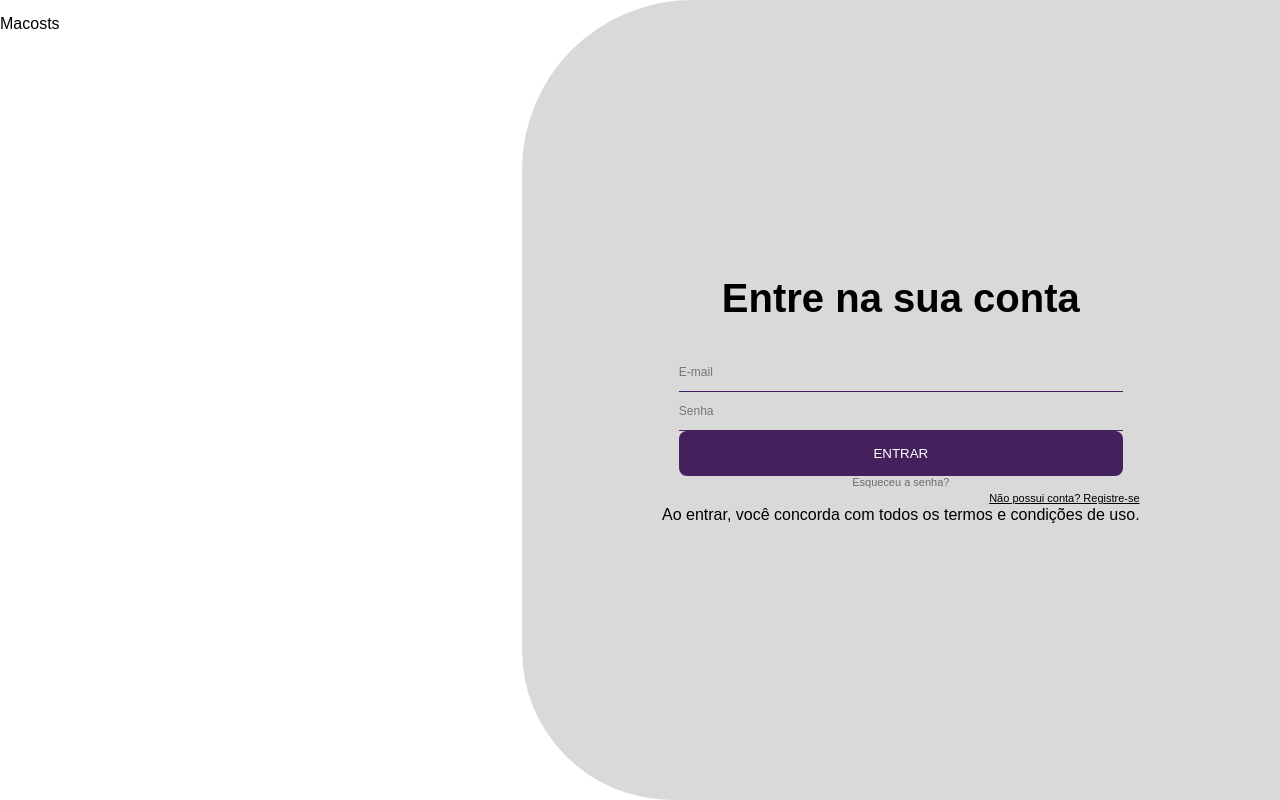
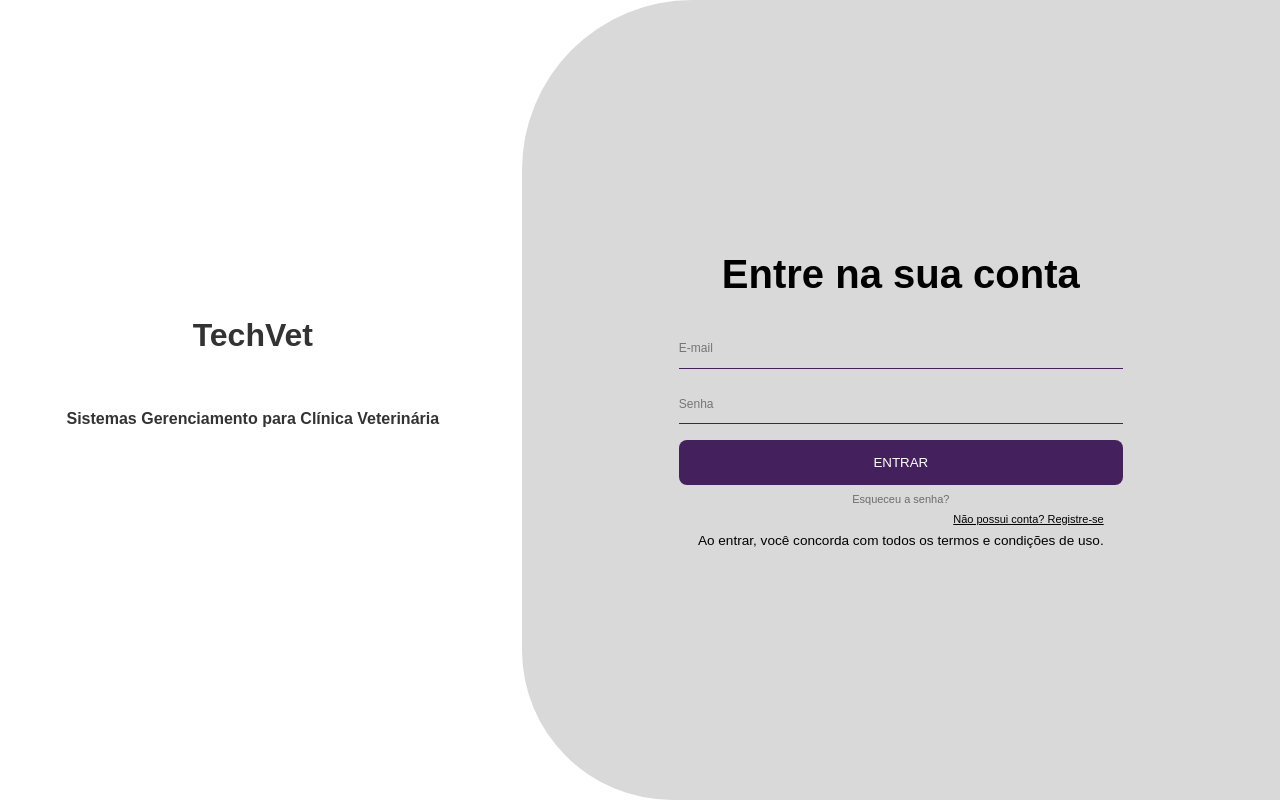
Before and after one commit to alefadonais5/tech-vet, a Next.js app: page /entrar in a window 1280 px wide. Built offline with nearby package versions, Linux system fonts and the light colour scheme; no server answers.

Commit message:
refactor: ajusta login e logout

```diff
--- a/src/components/Navbar/index.tsx
+++ b/src/components/Navbar/index.tsx
@@ -4,6 +4,7 @@ import { itens } from "./itens";
 import { useRouter } from "next/router";
 import { signOut } from "firebase/auth";
 import LogoutIcon from "@/ui/assets/icons/Logout ";
+import { logoutUser } from "@/service/authService";
 
 interface NavbarProps {
   $isVisible: boolean;
@@ -14,6 +15,12 @@ export const Navbar: React.FC<NavbarProps> = ({ $isVisible }) => {
 
   const handleNavigation = (path: string) => () => router.push(path);
 
+  const handleLogoutClick = () => {
+    // Chama a função handleLogout passando o router e setLoading
+    logoutUser();
+  };
+
+
   return (
     <LayoutContainer $isVisible={$isVisible}>
       {itens.map((item) => (
@@ -23,7 +30,7 @@ export const Navbar: React.FC<NavbarProps> = ({ $isVisible }) => {
         </Itens>
       ))}
 
-      <Itens onClick={() => signOut}>
+      <Itens onClick={handleLogoutClick}>
         <div>
           <LogoutIcon />
         </div>
--- a/src/pages/entrar/index.tsx
+++ b/src/pages/entrar/index.tsx
@@ -12,9 +12,13 @@ import {
   StyledLink,
   BackgroundImageContainer,
   StyledLink1,
+  TitleLogin,
+  Subtitle,
+  Paragrafh,
 } from "@/ui/styles/Components/entrar/styles";
 import { PrimaryButton } from "@/components/Elements/Buttons";
 import { loginUser, registerUser, logoutUser } from "@/service/authService";
+import router, { Router } from "next/router";
 
 export default function Login() {
 
@@ -24,16 +28,7 @@ export default function Login() {
   const [error, setError] = useState<string | null>(null);
 
   const handleLogin = async () => {
-    setLoading(true);
-    setError(null);
-    try {
-      await loginUser(email, password);
-      alert("Login realizado com sucesso!");
-    } catch (err: unknown) {
-      setError(err instanceof Error ? err.message : "Erro desconhecido");
-    } finally {
-      setLoading(false);
-    }
+    loginUser(email, password);
   };
 
   const handleRegister = async () => {
@@ -42,6 +37,7 @@ export default function Login() {
     try {
       await registerUser(email, password);
       alert("Registro realizado com sucesso!");
+      Router
     } catch (err: unknown) {
       setError(err instanceof Error ? err.message : "Erro desconhecido");
     } finally {
@@ -49,22 +45,12 @@ export default function Login() {
     }
   };
 
-  const handleLogout = async () => {
-    setLoading(true);
-    try {
-      await logoutUser();
-      alert("Logout realizado com sucesso!");
-    } catch (err: unknown) {
-      console.error(err instanceof Error ? err.message : "Erro desconhecido");
-    } finally {
-      setLoading(false);
-    }
-  };
 
   return (
     <LoginContainer>
       <LeftColumn>
-        <p>Macosts</p>
+        <TitleLogin>TechVet</TitleLogin>
+        <Subtitle>Sistemas Gerenciamento para Clínica Veterinária</Subtitle>
         <BackgroundImageContainer>
         </BackgroundImageContainer>
       </LeftColumn>
@@ -88,14 +74,12 @@ export default function Login() {
 
         <StyledLink href="#">Esqueceu a senha?</StyledLink>
         <FooterText>
-          <p>
             <StyledLink1 href="/regis">
               Não possui conta? Registre-se
             </StyledLink1>
-          </p>
-          <p>
+          <Paragrafh>
             Ao entrar, você concorda com todos os termos e condições de uso.
-          </p>
+          </Paragrafh>
         </FooterText>
       </RightColumn>
     </LoginContainer>
--- a/src/service/authService.ts
+++ b/src/service/authService.ts
@@ -1,5 +1,6 @@
 import { createUserWithEmailAndPassword, signInWithEmailAndPassword, signOut } from "firebase/auth";
 import { auth } from "@/service/firebaseConfig";
+import router from "next/router";
 
 // Registro
 export const registerUser = async (email: string, password: string): Promise<void> => {
@@ -22,6 +23,7 @@ export const loginUser = async (email: string, password: string): Promise<void>
   try {
     const userCredential = await signInWithEmailAndPassword(auth, email, password);
     console.log("Usuário logado:", userCredential.user);
+    router.push('/');
   } catch (error: unknown) {
     if (error instanceof Error) {
       console.error("Erro ao logar:", error.message);
@@ -38,6 +40,7 @@ export const logoutUser = async (): Promise<void> => {
   try {
     await signOut(auth);
     console.log("Usuário deslogado.");
+    router.push('/entrar');
   } catch (error: unknown) {
     if (error instanceof Error) {
       console.error("Erro ao deslogar:", error.message);
--- a/src/ui/styles/Components/entrar/styles.ts
+++ b/src/ui/styles/Components/entrar/styles.ts
@@ -14,7 +14,12 @@ export const LoginContainer = styled.div`
 export const LeftColumn = styled.div`
   display: flex;
   flex-direction: column;
+  justify-content: center; /* Centraliza verticalmente */
+  align-items: center; /* Centraliza horizontalmente */
+  text-align: center; /* Alinha o texto ao centro */
   width: 40%;
+  height: 100%;
+  gap: 3.5rem;
 
   p {
     font-size: ${({ theme }) => theme.sizes.font.primary};
@@ -47,11 +52,31 @@ export const FormContainer = styled.div`
   margin-top: 2rem;
 `;
 
+export const TitleLogin = styled.h1`
+  text-align: center;
+  justify-content: center;
+
+`;
+
+export const Subtitle = styled.h4`
+  text-align: center;
+  align-items: center;
+
+`;
+
+export const Paragrafh = styled.p`
+  margin-top: 0.5rem;
+  font-size: 0.85rem;
+  color: ${({ theme }) => theme.colors.text.primary};
+`;
+
 export const Title = styled.h2`
   font-size: ${({ theme }) => theme.sizes.font.quaternary};
   color: ${({ theme }) => theme.colors.text.primary};
   font-family: "Kablammo", sans-serif;
 `;
+
+
 
 export const Divider = styled.div`
   color: ${({ theme }) => theme.colors.text.primary};
@@ -66,12 +91,14 @@ export const Input = styled.input`
   border-bottom: 1px solid ${({ theme }) => theme.colors.border.colors.tertiary};
   font-size: 0.75rem;
   background-color: ${({ theme }) => theme.colors.backgrounds.sextinary};
+  margin-bottom: 1rem;
 `;
 
 export const StyledLink = styled(Link)`
   color: #00000080;
   font-size: 0.6875rem;
   text-align: end;
+  margin-top: 0.5rem;
   /* margin-top: 0; */
   /* display: block; */
   text-decoration: none;
@@ -85,8 +112,8 @@ export const StyledLink = styled(Link)`
 export const StyledLink1 = styled(Link)`
   color: ${({ theme }) => theme.colors.text.primary};
   font-size: 0.6875rem;
+  margin-top: 0.5rem;
   /* text-align: center;
-    margin-top: 1.8125rem;
     display: flex;
     text-decoration: none;
     padding-top: 1.8125rem;  */
```
